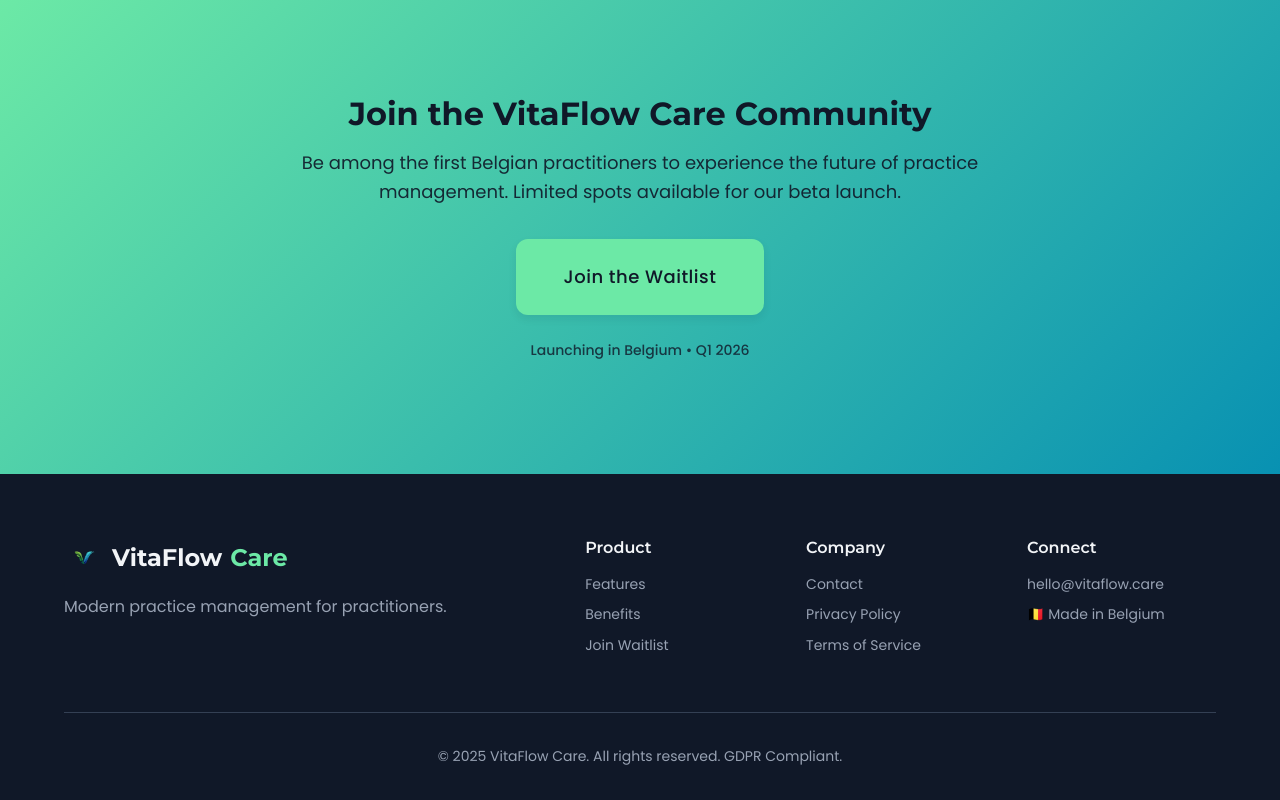
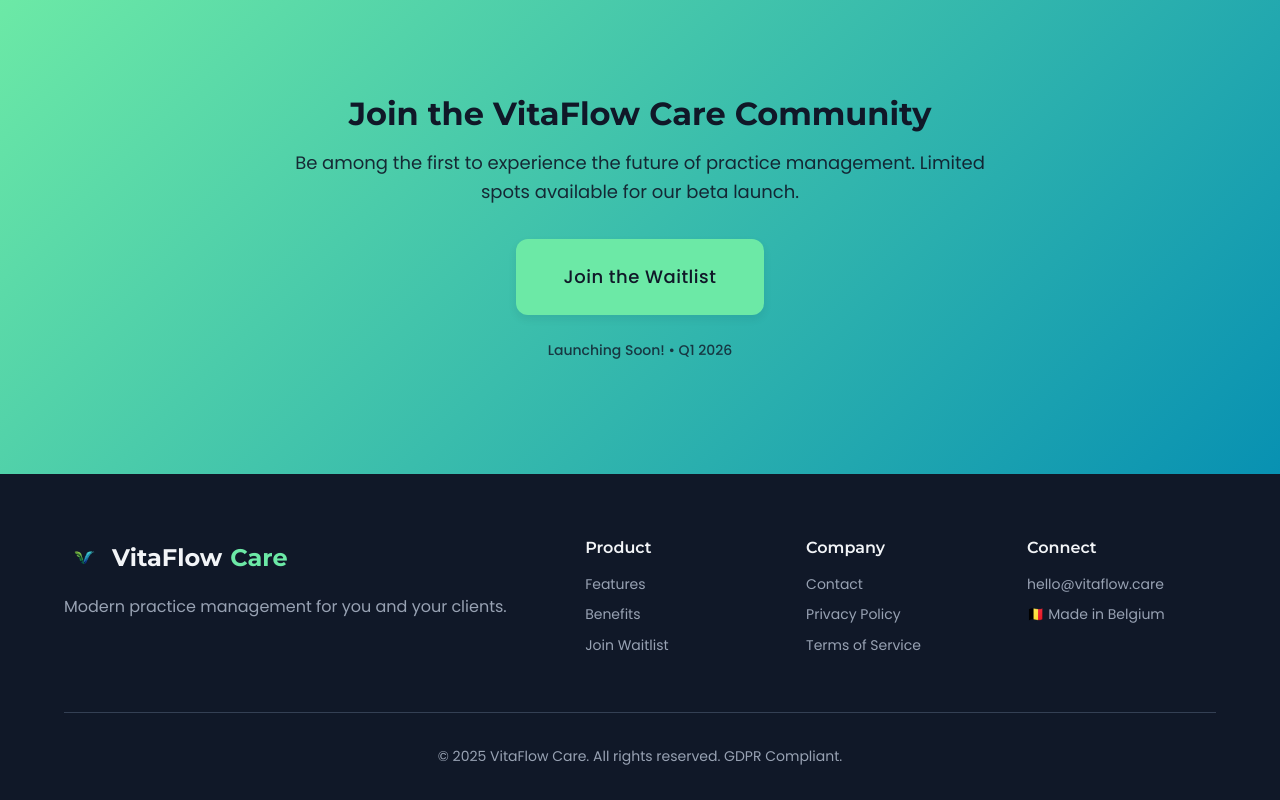
Before and after one commit to KevChief/VitaFlow-Care-Landing, a plain HTML site: page index.html in a window 1280 px wide. Shown: the part 3822-4622 px from the top of the page. Drawn offline with nearby package versions, Linux system fonts and the light colour scheme.

Commit message:
Update CTA text for clarity and engagement

```diff
--- a/index.html
+++ b/index.html
@@ -212,11 +212,11 @@
     <div class="container">
       <div class="cta-content">
         <h2 class="cta-title">Join the VitaFlow Care Community</h2>
-        <p class="cta-text">Be among the first Belgian practitioners to experience the future of practice management. Limited spots available for our beta launch.</p>
+        <p class="cta-text">Be among the first to experience the future of practice management. Limited spots available for our beta launch.</p>
         <div class="cta-buttons">
           <a href="mailto:hello@vitaflow.care?subject=Beta%20Waitlist" class="btn btn-primary btn-large">Join the Waitlist</a>
         </div>
-        <p class="cta-note">Launching in Belgium • Q1 2026</p>
+        <p class="cta-note">Launching Soon! • Q1 2026</p>
       </div>
     </div>
   </section>
@@ -231,7 +231,7 @@
             <span class="logo-text">VitaFlow</span>
             <span class="logo-accent">Care</span>
           </div>
-          <p>Modern practice management for practitioners.</p>
+          <p>Modern practice management for you and your clients.</p>
         </div>
 
         <div class="footer-links">
```
